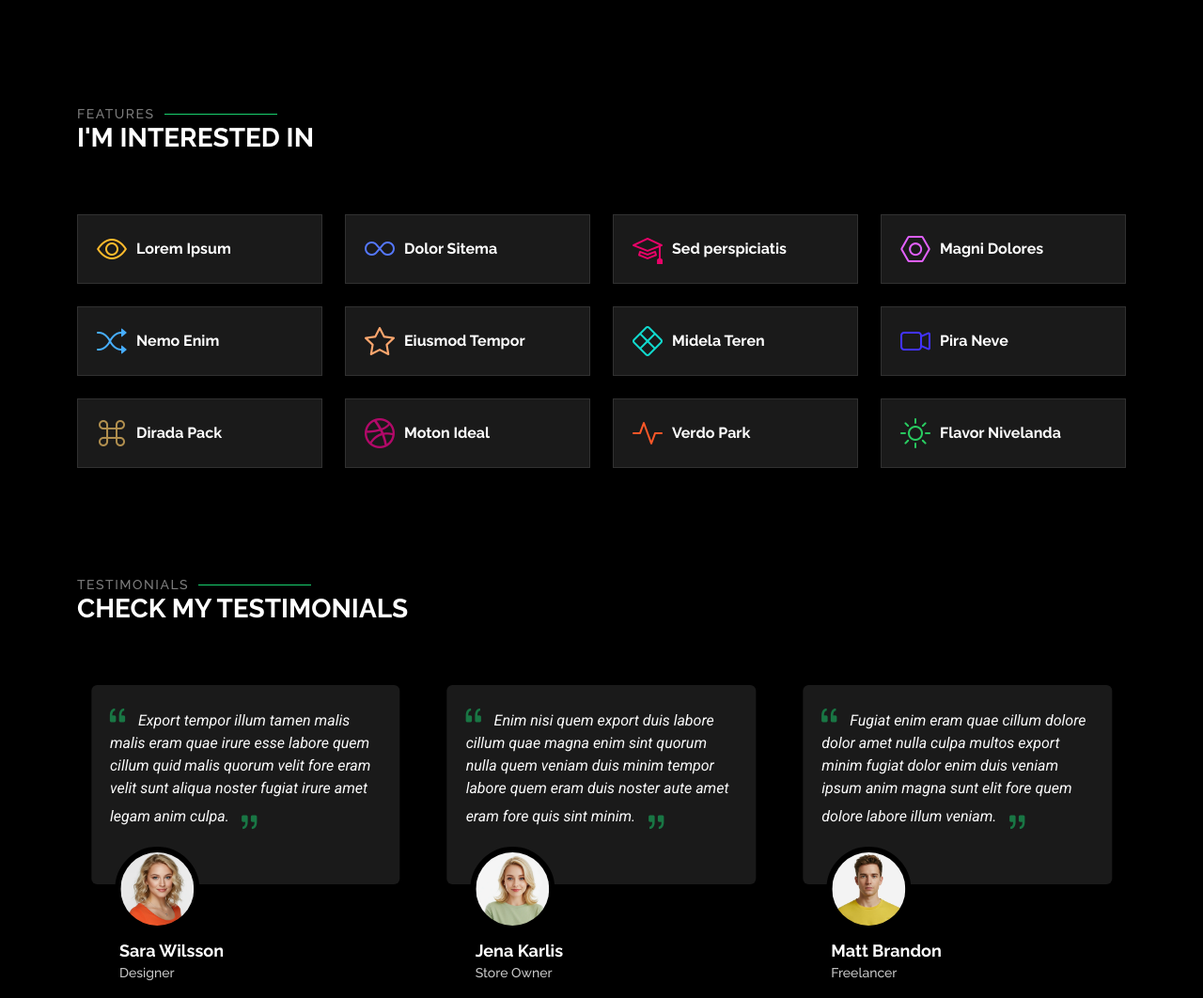
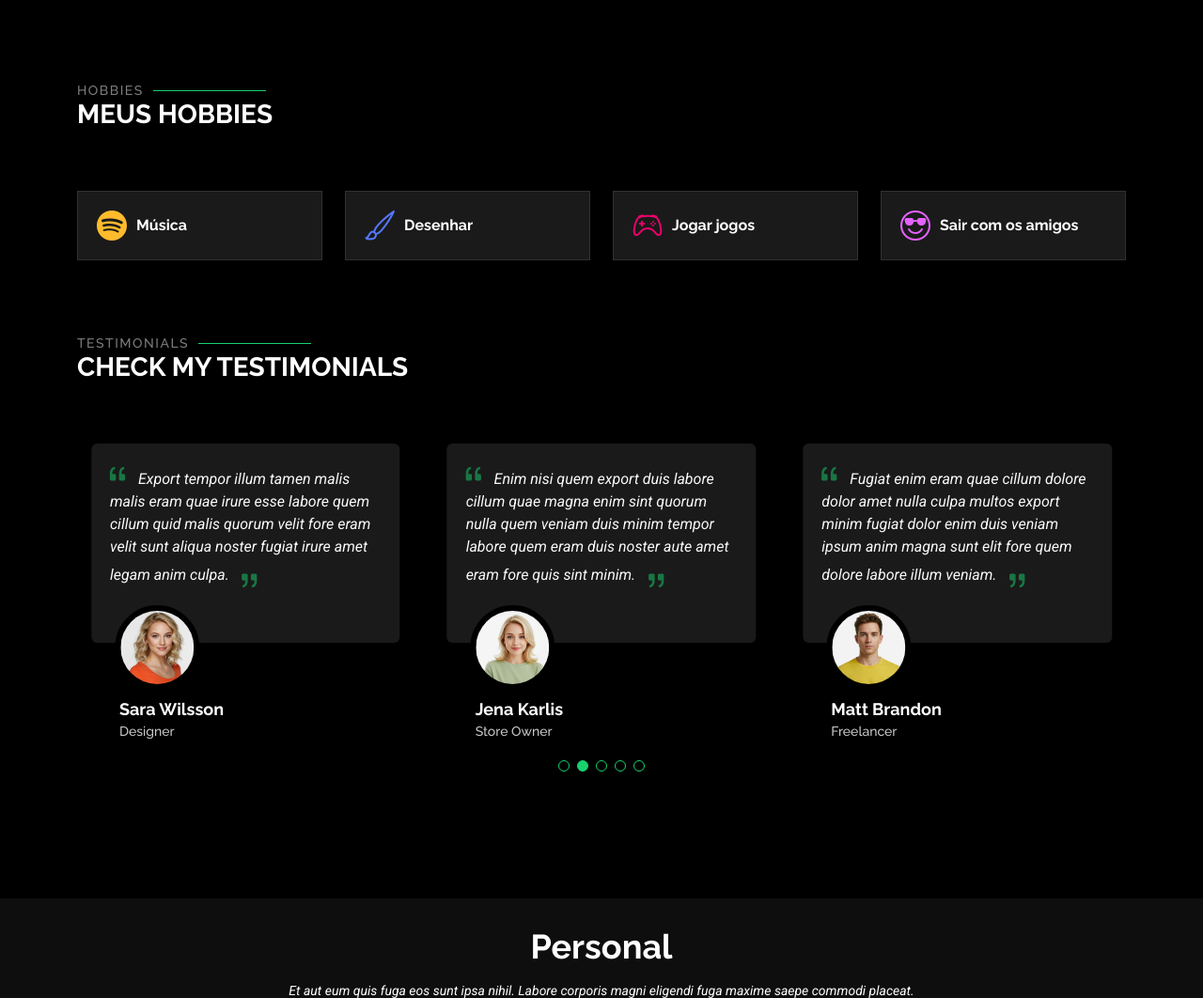
Before and after one commit to luizagomes1008/template.portfolio, a plain HTML site: page about.html in a window 1280 px wide. Shown: the part 1613-2675 px from the top of the page at 94% size. Drawn offline with Linux system fonts and the light colour scheme; files that its build step writes are made by us from their sources; files whose address does not match are found by name.

Commit message:
Add files via upload

```diff
--- a/about.html
+++ b/about.html
@@ -113,7 +113,7 @@
             <img src="assets/img/profile-img.jpg" class="img-fluid" alt="">
           </div>
           <div class="col-lg-8 content">
-            <h2>UI/UX Designer &amp; Web Developer.</h2>
+            <h2>Luiza Gomes. </h2>
             <p class="fst-italic py-3">
               Lorem ipsum dolor sit amet, consectetur adipiscing elit, sed do eiusmod tempor incididunt ut labore et dolore
               magna aliqua.
@@ -121,18 +121,18 @@
             <div class="row">
               <div class="col-lg-6">
                 <ul>
-                  <li><i class="bi bi-chevron-right"></i> <strong>Birthday:</strong> <span>1 May 1995</span></li>
+                  <li><i class="bi bi-chevron-right"></i> <strong>Nascimento:</strong> <span>10 Agosto 2009</span></li>
                   <li><i class="bi bi-chevron-right"></i> <strong>Website:</strong> <span>www.example.com</span></li>
-                  <li><i class="bi bi-chevron-right"></i> <strong>Phone:</strong> <span>+123 456 7890</span></li>
-                  <li><i class="bi bi-chevron-right"></i> <strong>City:</strong> <span>New York, USA</span></li>
+
+                  <li><i class="bi bi-chevron-right"></i> <strong>Cidade:</strong> <span>Santo André, SP</span></li>
                 </ul>
               </div>
               <div class="col-lg-6">
                 <ul>
-                  <li><i class="bi bi-chevron-right"></i> <strong>Age:</strong> <span>30</span></li>
-                  <li><i class="bi bi-chevron-right"></i> <strong>Degree:</strong> <span>Master</span></li>
-                  <li><i class="bi bi-chevron-right"></i> <strong>Email:</strong> <span>email@example.com</span></li>
-                  <li><i class="bi bi-chevron-right"></i> <strong>Freelance:</strong> <span>Available</span></li>
+                  <li><i class="bi bi-chevron-right"></i> <strong>Idade:</strong> <span>16</span></li>
+                  <li><i class="bi bi-chevron-right"></i> <strong>Telefone:</strong> <span>+55 11 99995-7763</span></li>
+                  <li><i class="bi bi-chevron-right"></i> <strong>Email:</strong> <span>luizagomes10082009@gmail.com</span></li>
+
                 </ul>
               </div>
             </div>
@@ -266,8 +266,8 @@
 
       <!-- Section Title -->
       <div class="container section-title" data-aos="fade-up">
-        <h2>Features</h2>
-        <div><span>I'm</span> <span class="description-title">interested in</span></div>
+        <h2>Hobbies</h2>
+        <div><span>Meus</span> <span class="description-title">Hobbies</span></div>
       </div><!-- End Section Title -->
 
       <div class="container">
@@ -276,93 +276,33 @@
 
           <div class="col-lg-3 col-md-4" data-aos="fade-up" data-aos-delay="100">
             <div class="features-item">
-              <i class="bi bi-eye" style="color: #ffbb2c;"></i>
-              <h3><a href="" class="stretched-link">Lorem Ipsum</a></h3>
+              <i class="bi bi-spotify" style="color: #ffbb2c;"></i>
+              <h3><a href="" class="stretched-link">Música</a></h3>
             </div>
           </div><!-- End Feature Item -->
 
           <div class="col-lg-3 col-md-4" data-aos="fade-up" data-aos-delay="200">
             <div class="features-item">
-              <i class="bi bi-infinity" style="color: #5578ff;"></i>
-              <h3><a href="" class="stretched-link">Dolor Sitema</a></h3>
+              <i class="bi bi-brush" style="color: #5578ff;"></i>
+              <h3><a href="" class="stretched-link">Desenhar</a></h3>
             </div>
           </div><!-- End Feature Item -->
 
           <div class="col-lg-3 col-md-4" data-aos="fade-up" data-aos-delay="300">
             <div class="features-item">
-              <i class="bi bi-mortarboard" style="color: #e80368;"></i>
-              <h3><a href="" class="stretched-link">Sed perspiciatis</a></h3>
+              <i class="bi bi-controller" style="color: #e80368;"></i>
+              <h3><a href="" class="stretched-link">Jogar jogos</a></h3>
             </div>
           </div><!-- End Feature Item -->
 
           <div class="col-lg-3 col-md-4" data-aos="fade-up" data-aos-delay="400">
             <div class="features-item">
-              <i class="bi bi-nut" style="color: #e361ff;"></i>
-              <h3><a href="" class="stretched-link">Magni Dolores</a></h3>
+              <i class="bi bi-emoji-sunglasses" style="color: #e361ff;"></i>
+              <h3><a href="" class="stretched-link">Sair com os amigos</a></h3>
             </div>
           </div><!-- End Feature Item -->
 
-          <div class="col-lg-3 col-md-4" data-aos="fade-up" data-aos-delay="500">
-            <div class="features-item">
-              <i class="bi bi-shuffle" style="color: #47aeff;"></i>
-              <h3><a href="" class="stretched-link">Nemo Enim</a></h3>
-            </div>
-          </div><!-- End Feature Item -->
 
-          <div class="col-lg-3 col-md-4" data-aos="fade-up" data-aos-delay="600">
-            <div class="features-item">
-              <i class="bi bi-star" style="color: #ffa76e;"></i>
-              <h3><a href="" class="stretched-link">Eiusmod Tempor</a></h3>
-            </div>
-          </div><!-- End Feature Item -->
-
-          <div class="col-lg-3 col-md-4" data-aos="fade-up" data-aos-delay="700">
-            <div class="features-item">
-              <i class="bi bi-x-diamond" style="color: #11dbcf;"></i>
-              <h3><a href="" class="stretched-link">Midela Teren</a></h3>
-            </div>
-          </div><!-- End Feature Item -->
-
-          <div class="col-lg-3 col-md-4" data-aos="fade-up" data-aos-delay="800">
-            <div class="features-item">
-              <i class="bi bi-camera-video" style="color: #4233ff;"></i>
-              <h3><a href="" class="stretched-link">Pira Neve</a></h3>
-            </div>
-          </div><!-- End Feature Item -->
-
-          <div class="col-lg-3 col-md-4" data-aos="fade-up" data-aos-delay="900">
-            <div class="features-item">
-              <i class="bi bi-command" style="color: #b2904f;"></i>
-              <h3><a href="" class="stretched-link">Dirada Pack</a></h3>
-            </div>
-          </div><!-- End Feature Item -->
-
-          <div class="col-lg-3 col-md-4" data-aos="fade-up" data-aos-delay="1000">
-            <div class="features-item">
-              <i class="bi bi-dribbble" style="color: #b20969;"></i>
-              <h3><a href="" class="stretched-link">Moton Ideal</a></h3>
-            </div>
-          </div><!-- End Feature Item -->
-
-          <div class="col-lg-3 col-md-4" data-aos="fade-up" data-aos-delay="1100">
-            <div class="features-item">
-              <i class="bi bi-activity" style="color: #ff5828;"></i>
-              <h3><a href="" class="stretched-link">Verdo Park</a></h3>
-            </div>
-          </div><!-- End Feature Item -->
-
-          <div class="col-lg-3 col-md-4" data-aos="fade-up" data-aos-delay="1200">
-            <div class="features-item">
-              <i class="bi bi-brightness-high" style="color: #29cc61;"></i>
-              <h3><a href="" class="stretched-link">Flavor Nivelanda</a></h3>
-            </div>
-          </div><!-- End Feature Item -->
-
-        </div>
-
-      </div>
-
-    </section><!-- /Interests Section -->
 
     <!-- Testimonials Section -->
     <section id="testimonials" class="testimonials section">
```
Also changed, not shown: index.html (+17 -33 lines).
